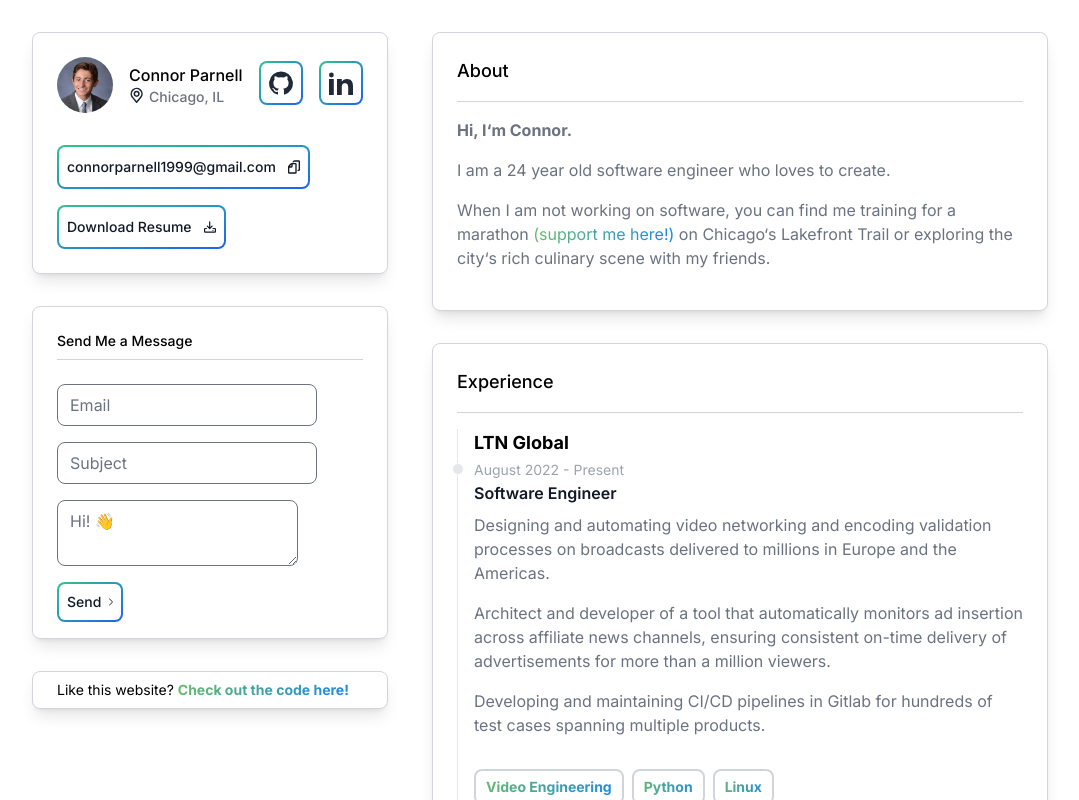
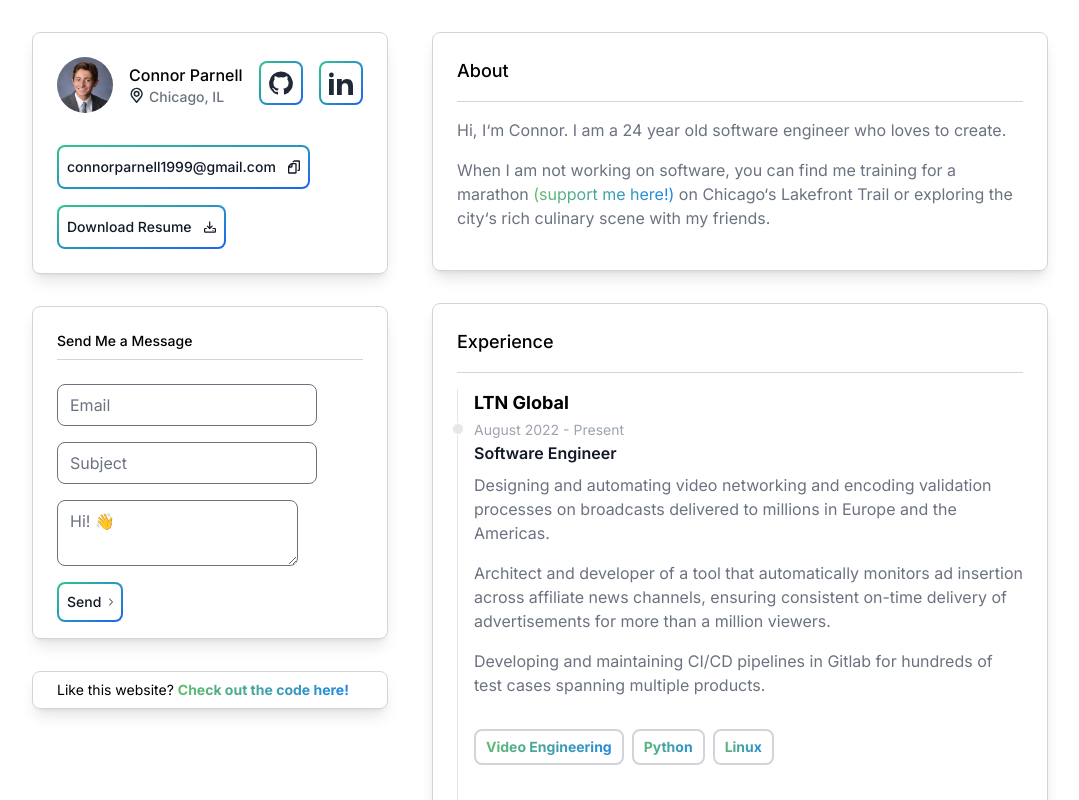
Before and after one commit to cpparnell/nextjs-personal-website, a Next.js app: page / in a window 1280 px wide. Shown: the top 800 px of the page, without its empty margins (0-1079 px from the left). Built offline with nearby package versions, Linux system fonts and the light colour scheme.

Commit message:
Escape quotations in text

```diff
--- a/app/components/About.tsx
+++ b/app/components/About.tsx
@@ -13,8 +13,7 @@ export default function About() {
     <Box title="About">
         <div className="mb-4 text-base font-normal text-gray-500 dark:text-gray-400">
             <p className="mb-4">
-                <p className="font-bold mb-4">Hi, I&lsquo;m Connor.</p>
-                I am a {calculateAge(new Date('1999-10-15'))} year old software engineer who loves to create.
+            Hi, I&lsquo;m Connor. I am a {calculateAge(new Date('1999-10-15'))} year old software engineer who loves to create.
             </p>
             When I am not working on software, you can find me training for a marathon <a href="https://support.rmhc.org/site/TR/TeamRMHC-ChicagoMarathon/TeamRMHC?px=1635707&pg=personal&fr_id=1600" className="text-gradient hover:underline">(support me here!)</a> on Chicago&lsquo;s Lakefront Trail or exploring the city&lsquo;s rich culinary scene with my friends.
         </div>
```
